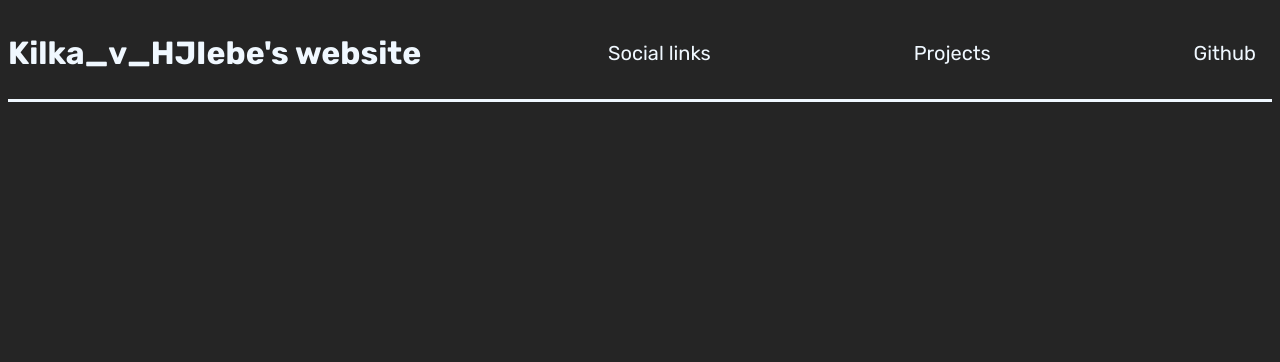
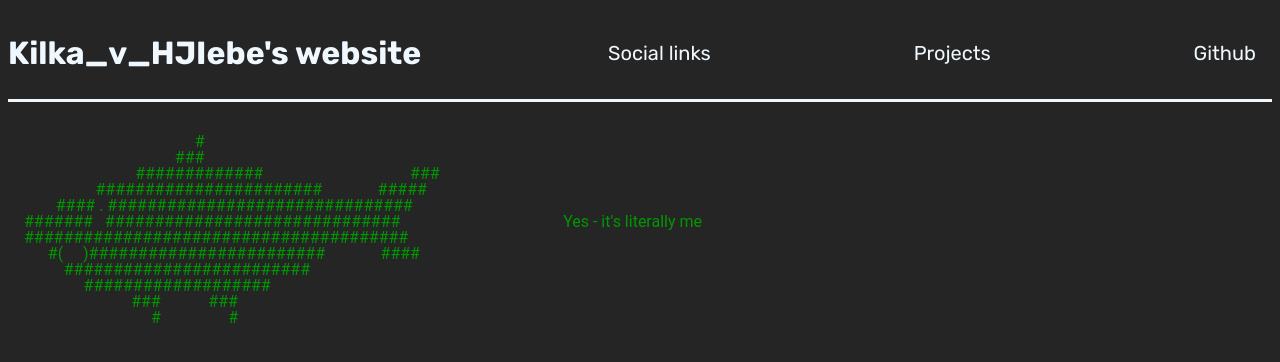
Before and after one commit to kilkaVhlebe/My-website, a React (Vite) app in the folder my-website/: page / in a window 1280 px wide. Shown: the top 362 px of the page. Built offline with nearby package versions, Linux system fonts and the light colour scheme; a web font is replaced by a local one.

Commit message:
add ASCII ART

```diff
--- a/my-website/src/App.tsx
+++ b/my-website/src/App.tsx
@@ -1,10 +1,26 @@
 import './App.css'
 import Header from './components/Header'
+
+const Art ="                                           #\n                                      ###\n                            #############                                     ###\n                  #######################              #####\n        #### . ###############################\n#######   ##############################                                         Yes - it's literally me\n#######################################\n      #(     )########################              ####\n          #########################\n               ###################\n                           ###            ###\n                                #                 #"
+
+function TextArt (props: {label: string, text: string}) {
+  return (
+    <pre
+      aria-label={props.label}
+      className="text-art"
+    >{props.text}</pre>
+  );
+}
+
 
 const App = () => {
 
   return (
+   <>
    <Header />
+   <TextArt label="literly me" text={Art}/>
+   <span></span>
+   </>
   )
 }
 
```
